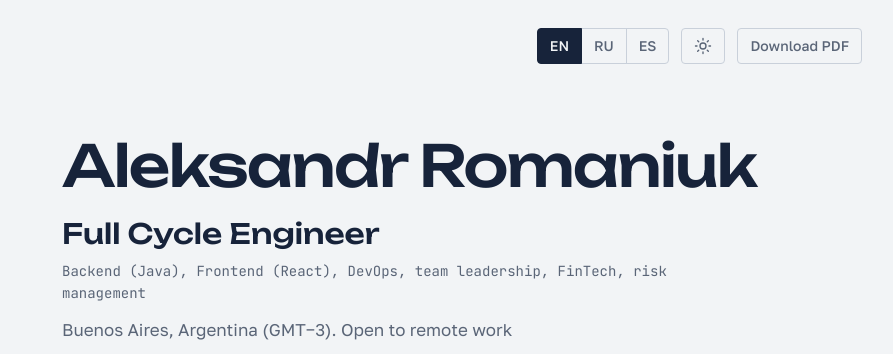
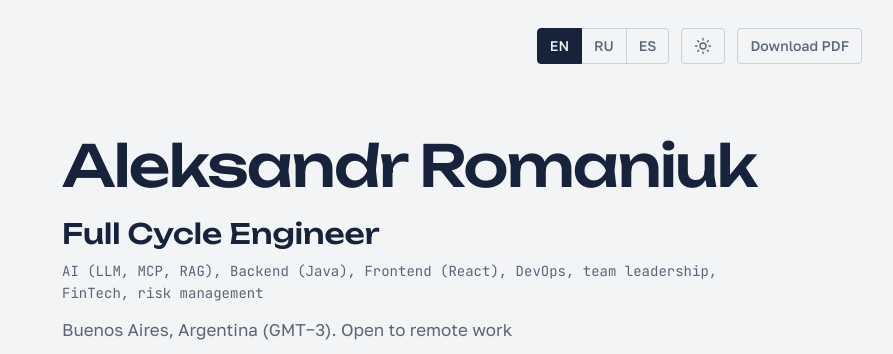
Before and after one commit to petrovvich/petrovvich.github.io, a plain HTML site: page index.html in a window 1280 px wide. Shown: the top 354 px of the page, without its empty margins (178-1071 px from the left). Drawn offline with Linux system fonts and the light colour scheme.

Commit message:
Add AI to focus areas

```diff
--- a/content.js
+++ b/content.js
@@ -89,7 +89,7 @@ const CONTENT = {
     },
     name: "Aleksandr Romaniuk",
     role: "Full Cycle Engineer",
-    focus: "Backend (Java), Frontend (React), DevOps, team leadership, FinTech, risk management",
+    focus: "AI (LLM, MCP, RAG), Backend (Java), Frontend (React), DevOps, team leadership, FinTech, risk management",
     where: "Buenos Aires, Argentina (GMT−3). Open to remote work",
     summary: [
       "Full cycle engineer with 10+ years in fintech: from requirements and architecture to Java code, infrastructure, production support and team leadership. My flagship work is a risk management system that serves the business in 5 countries.",
@@ -266,7 +266,7 @@ const CONTENT = {
     },
     name: "Александр Романюк",
     role: "Full Cycle Engineer",
-    focus: "Бэкенд (Java), Фронтенд (React), DevOps, руководство командой, FinTech, risk management",
+    focus: "AI (LLM, MCP, RAG), Бэкенд (Java), Фронтенд (React), DevOps, руководство командой, FinTech, risk management",
     where: "Буэнос-Айрес, Аргентина (GMT−3). Рассматриваю удаленную работу",
     summary: [
       "Full cycle engineer, более 10 лет в финтехе: от требований и архитектуры до Java-кода, инфраструктуры, поддержки продакшена и руководства командой. Мое детище — риск-менеджмент система, обслуживающая бизнес в 5 странах.",
@@ -443,7 +443,7 @@ const CONTENT = {
     },
     name: "Aleksandr Romaniuk",
     role: "Full Cycle Engineer",
-    focus: "Backend (Java), Frontend (React), DevOps, liderazgo de equipos, FinTech, risk management",
+    focus: "AI (LLM, MCP, RAG), Backend (Java), Frontend (React), DevOps, liderazgo de equipos, FinTech, risk management",
     where: "Buenos Aires, Argentina (GMT−3). Disponible para trabajo remoto",
     summary: [
       "Full cycle engineer con más de 10 años en fintech: desde requisitos y arquitectura hasta código Java, infraestructura, soporte en producción y liderazgo de equipos. Mi proyecto insignia es un sistema de gestión de riesgos que da servicio al negocio en 5 países.",
--- a/index.html
+++ b/index.html
@@ -14,7 +14,7 @@
   <meta property="og:type" content="profile">
   <meta property="og:url" content="https://petrovvich.github.io/">
   <meta property="og:title" content="Aleksandr Romaniuk, Full Cycle Engineer">
-  <meta property="og:description" content="Backend (Java), Frontend (React), DevOps, team leadership, FinTech, risk management. 10+ years in fintech.">
+  <meta property="og:description" content="AI (LLM, MCP, RAG), Backend (Java), Frontend (React), DevOps, team leadership, FinTech, risk management. 10+ years in fintech.">
   <meta property="og:image" content="https://petrovvich.github.io/og.png">
   <meta property="og:image:width" content="1200">
   <meta property="og:image:height" content="630">
```
Also changed, not shown: tools/og.html (+1 -1 lines), og.png, 3 other files.
